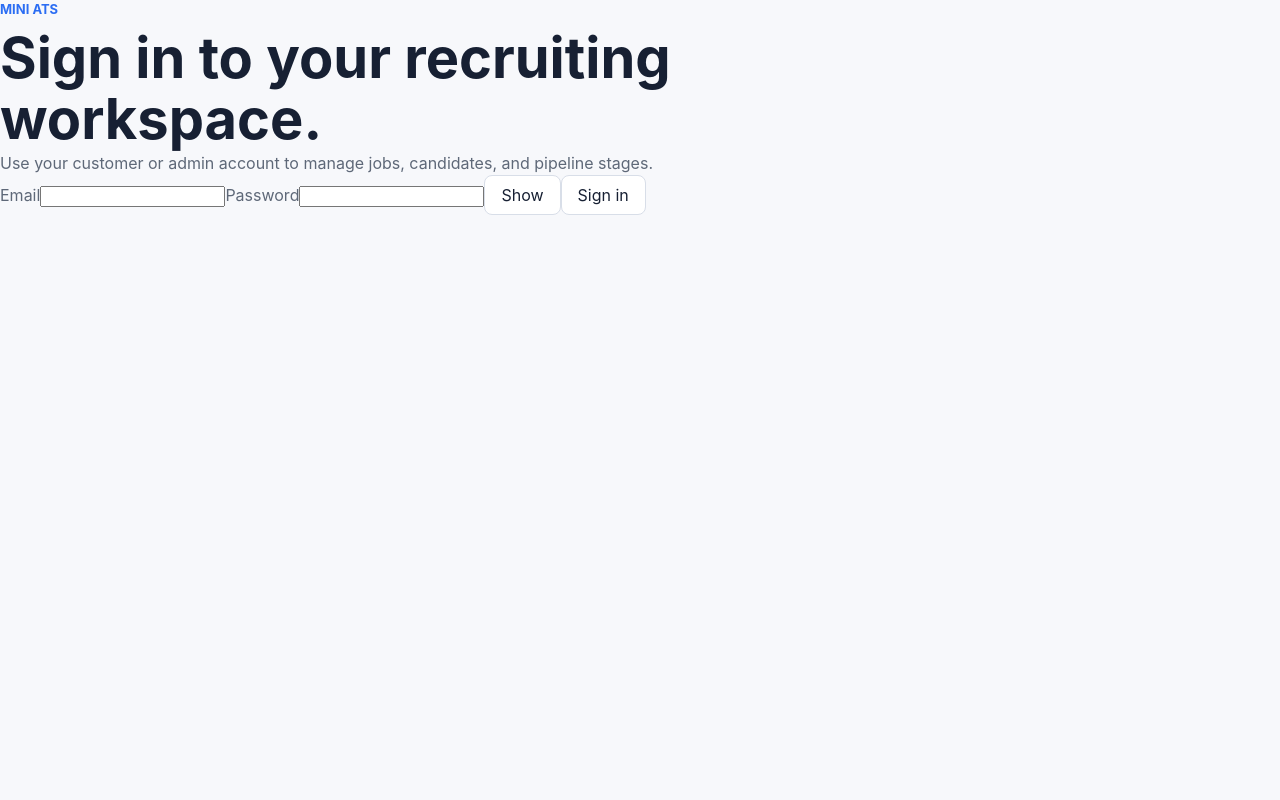
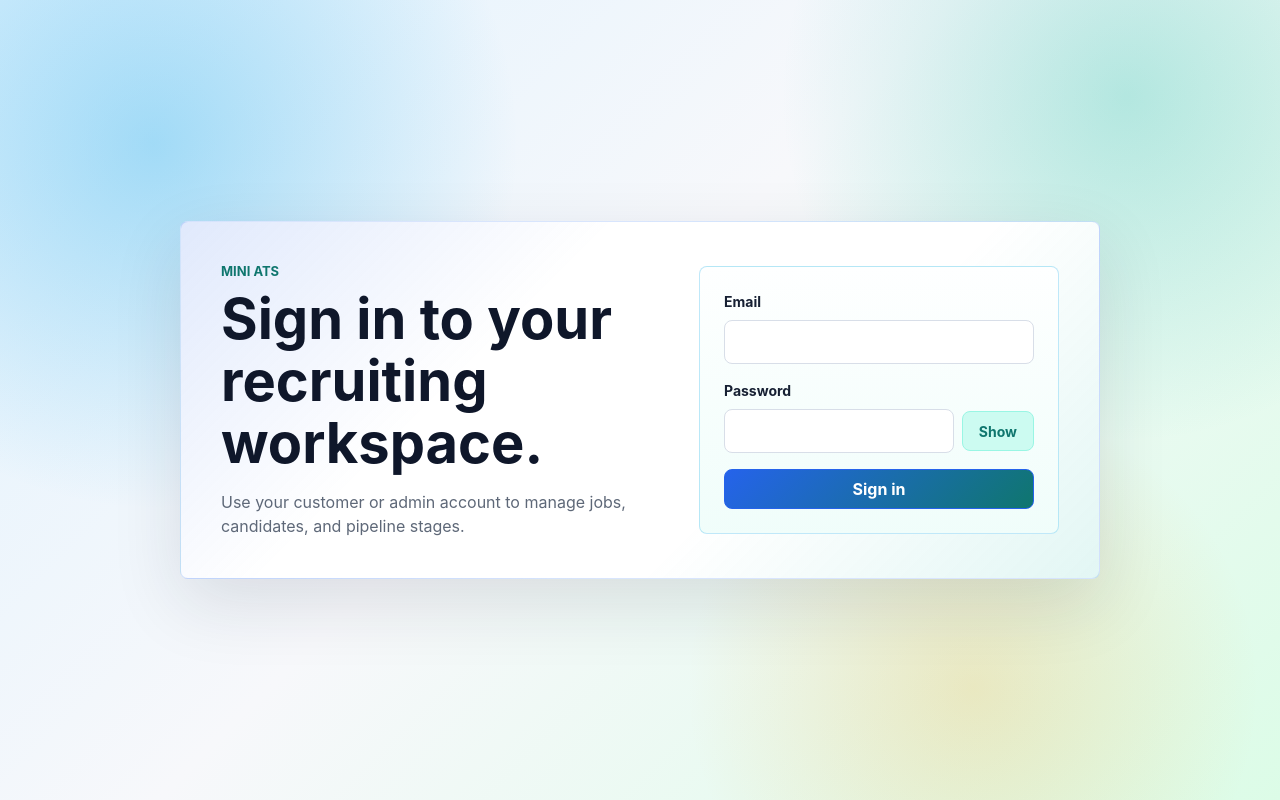
Before and after one commit to Samuel6693/min-ATS, a React (Vite) app: page /login in a window 1280 px wide. Built offline with nearby package versions, Linux system fonts and the light colour scheme; no server answers.

Commit message:
style: add colorful login page

```diff
--- /dev/null
+++ b/src/pages/Login.css
@@ -0,0 +1,128 @@
+.auth-page {
+  min-height: 100svh;
+  display: grid;
+  place-items: center;
+  padding: 24px;
+  background:
+    radial-gradient(circle at 12% 18%, rgba(14, 165, 233, 0.32), transparent 28%),
+    radial-gradient(circle at 88% 12%, rgba(20, 184, 166, 0.28), transparent 26%),
+    radial-gradient(circle at 76% 86%, rgba(245, 158, 11, 0.2), transparent 24%),
+    linear-gradient(135deg, #e0f2fe 0%, #f7f8fb 46%, #dcfce7 100%);
+}
+
+.auth-panel {
+  width: min(100%, 920px);
+  display: grid;
+  grid-template-columns: minmax(0, 1fr) 360px;
+  gap: 40px;
+  align-items: center;
+  padding: 40px;
+  border: 1px solid rgba(43, 109, 243, 0.18);
+  border-radius: 8px;
+  background:
+    linear-gradient(135deg, rgba(37, 99, 235, 0.14), transparent 34%),
+    linear-gradient(315deg, rgba(20, 184, 166, 0.12), transparent 36%),
+    var(--surface);
+  box-shadow: 0 24px 70px rgba(23, 32, 51, 0.12);
+}
+
+.auth-panel .eyebrow {
+  color: #0f766e;
+}
+
+.auth-copy {
+  max-width: 540px;
+  margin-top: 16px;
+}
+
+.auth-panel h1 {
+  color: #0f172a;
+}
+
+.auth-form {
+  display: grid;
+  gap: 16px;
+  padding: 24px;
+  border: 1px solid rgba(14, 165, 233, 0.26);
+  border-radius: 8px;
+  background:
+    linear-gradient(180deg, rgba(255, 255, 255, 0.92), rgba(240, 253, 250, 0.92)),
+    #f8fbff;
+}
+
+.auth-form label {
+  display: grid;
+  gap: 8px;
+  color: var(--text-strong);
+  font-size: 14px;
+  font-weight: 700;
+}
+
+.auth-form input {
+  width: 100%;
+  min-height: 44px;
+  border: 1px solid var(--border);
+  border-radius: 8px;
+  padding: 0 12px;
+  color: var(--text-strong);
+  background: #fff;
+  font: inherit;
+}
+
+.auth-form input:focus {
+  outline: 3px solid rgba(14, 165, 233, 0.22);
+  border-color: #0ea5e9;
+}
+
+.auth-form > button[type='submit'] {
+  border-color: #2563eb;
+  background: linear-gradient(135deg, #2563eb, #0f766e);
+  color: #fff;
+  font-weight: 700;
+}
+
+.auth-form > button[type='submit']:hover {
+  background: linear-gradient(135deg, #1d4ed8, #0d9488);
+}
+
+.password-field {
+  display: grid;
+  grid-template-columns: minmax(0, 1fr) auto;
+  align-items: center;
+  gap: 8px;
+}
+
+.password-toggle {
+  min-width: 72px;
+  border-color: #99f6e4;
+  background: #ccfbf1;
+  color: #0f766e;
+}
+
+.password-toggle:hover {
+  background: #99f6e4;
+}
+
+.form-error {
+  padding: 10px 12px;
+  border: 1px solid #f2b8b5;
+  border-radius: 8px;
+  color: #8c1d18;
+  background: #fff0ee;
+  font-size: 14px;
+}
+
+.loading-page {
+  min-height: 100svh;
+  display: grid;
+  place-items: center;
+  color: var(--text-strong);
+  background: var(--bg);
+}
+
+@media (max-width: 760px) {
+  .auth-panel {
+    grid-template-columns: 1fr;
+    padding: 24px;
+  }
+}
--- a/src/pages/Login.jsx
+++ b/src/pages/Login.jsx
@@ -2,6 +2,7 @@ import { useState } from 'react'
 import { Navigate } from 'react-router-dom'
 import { useAuth } from '../auth/AuthContext'
 import { supabase } from '../lib/supabaseClient'
+import './Login.css'
 
 export function Login() {
     const { user, loading } = useAuth()
```
